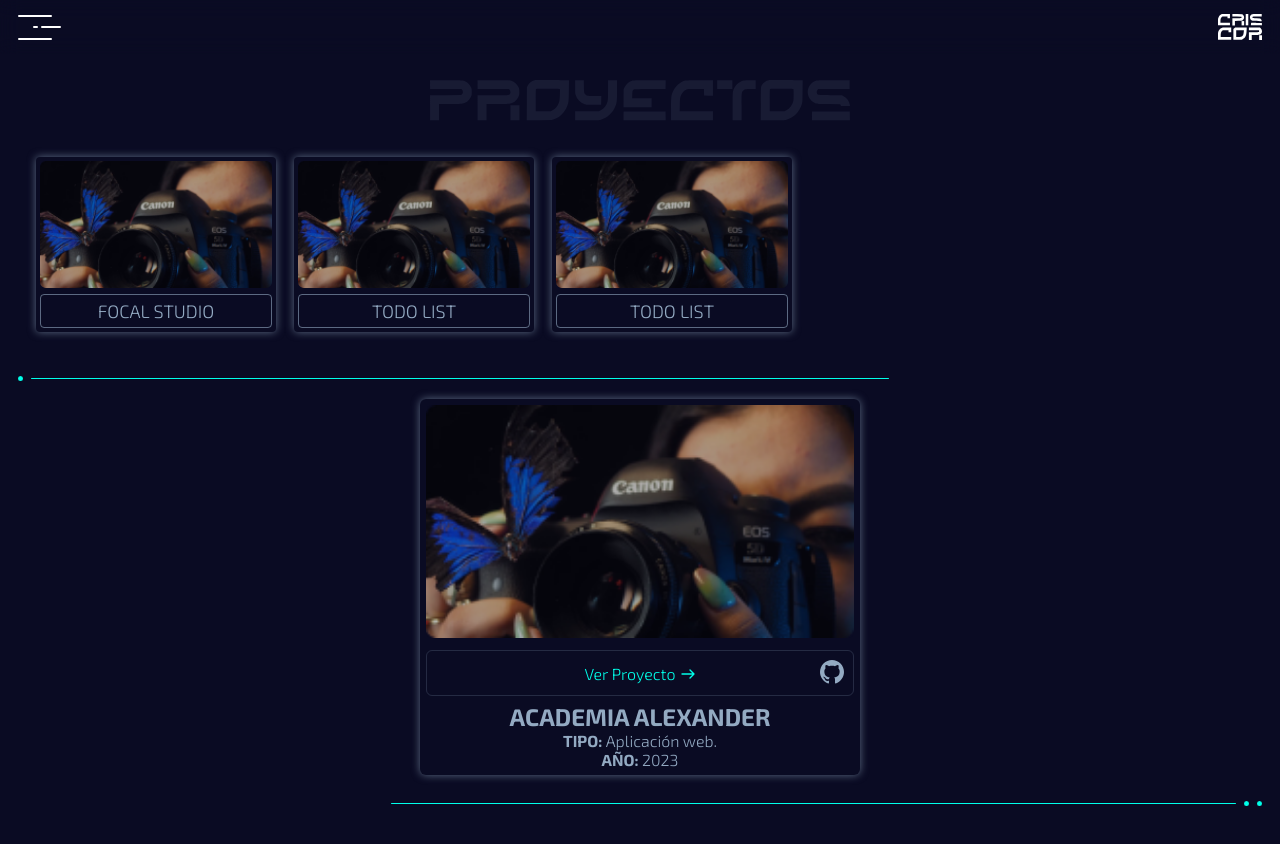
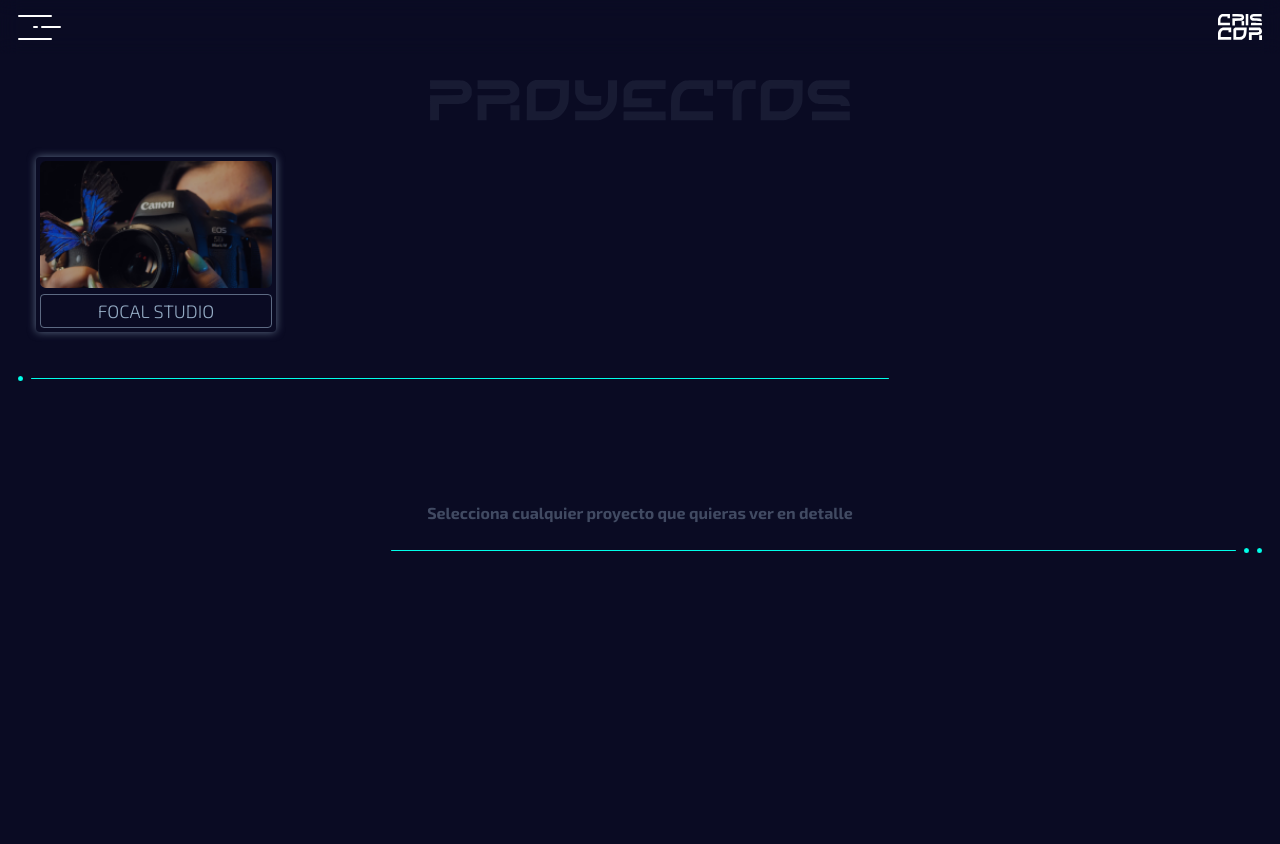
Before and after one commit to CrisdCor/cristian-corrales-portfolio, a React (Vite) app: page /projects in a window 1280 px wide. Shown: the top 844 px of the page. After the commit the page ends 800 px from the top, so only its background shows below. Built offline with nearby package versions, Linux system fonts and the light colour scheme.

Commit message:
Se comienza a dar funcionalidad a la sección de proyectos, se deben mejorar las animaciones y la lógia de cierre y apertura del proyecto, no está renderizando en el detalle

```diff
--- a/src/Components/CardDetailProject/index.jsx
+++ b/src/Components/CardDetailProject/index.jsx
@@ -1,26 +1,36 @@
 import React from "react";
-import DummieImage from "../../assets/Images/FotoPrueba.png";
+import { useContext } from "react";
+import { ProjectContext } from "../../Context/ProjectContext.jsx";
 import IconGitHub from "../../assets/Icons/IconGithub.svg";
 import IconRightArrow from "../../assets/Icons/IconRightArrow.svg";
 import "./styles.css";
 
-const CardDetailProject = ({ name, type, year, repository, url, image }) => {
+const CardDetailProject = () => {
+  const context = useContext(ProjectContext);
+
   return (
     <div className="detail-project-section">
       <div className="line-decoration">
         <span className="line-decoration--circle"></span>
         <span className="line-decoration--line"></span>
       </div>
-      <article className="detail-project-section__card">
+      <article
+        className={`${
+          context.isProjectOpen === false
+            ? "detail-project-section__card--close"
+            : "detail-project-section__card"
+        }`}
+      >
         <img
           className="detail-project-section__card--image"
-          src={DummieImage}
-          alt={name}
+          src={context.projectToShow.image}
+          alt={context.projectToShow.name}
         />
         <div className="description__links">
           <a
             className="description__links__project text-m"
-            href="https://github.com/"
+            href={context.projectToShow.url}
+            target="_blank"
           >
             Ver Proyecto
             <span>
@@ -29,22 +39,35 @@
           </a>
           <a
             className="description__links__repository"
-            href="https://github.com/"
+            href={context.projectToShow.repository}
+            target="_blank"
           >
             <img src={IconGitHub} alt="" />
           </a>
         </div>
         <div className="description__text">
-          <h2 className="text-lg text-center">ACADEMIA ALEXANDER</h2>
+          <h2 className="text-lg text-center">{context.projectToShow.name}</h2>
           <p className="text-m text-bold text-center">
-            TIPO: <span className="text-m text-regular">Aplicación web.</span>
+            TIPO:{" "}
+            <span className="text-m text-regular">
+              {context.projectToShow.type}
+            </span>
           </p>
           <p className="text-m text-bold text-center">
-            AÑO: <span className="text-m text-regular">2023</span>
+            AÑO:{" "}
+            <span className="text-m text-regular">
+              {context.projectToShow.year}
+            </span>
           </p>
         </div>
       </article>
-      <p className="detail-project-section--text text-m text-center text-bold">
+      <p
+        className={`${
+          context.isProjectOpen === false
+            ? "detail-project-section--text text-m text-center text-bold"
+            : "detail-project-section--text-close text-m text-center text-bold"
+        }`}
+      >
         Selecciona cualquier proyecto que quieras ver en detalle
       </p>
       <div className="line-decoration line-decoration--right">
--- a/src/Components/CardDetailProject/styles.css
+++ b/src/Components/CardDetailProject/styles.css
@@ -1,6 +1,7 @@
 .detail-project-section {
   width: 100%;
   height: auto;
+  /* overflow: hidden; */
 }
 
 .detail-project-section .line-decoration {
@@ -22,6 +23,25 @@
   gap: 0.6rem;
   border-radius: 0.6rem;
   box-shadow: 0 0 8px rgba(147, 170, 194, 0.6);
+  animation: show-project 2s ease-in-out forwards;
+}
+
+@keyframes show-project {
+  from{
+    transform: translateY(200%);
+    opacity: 0;
+    display: none;
+  }
+  to{
+    transform: translateY(0);
+    opacity: 1;
+  }
+
+}
+
+.detail-project-section__card--close{
+  transform: translateY(-200%);
+  opacity: 0;
 }
 
 .detail-project-section__card--image {
@@ -80,5 +100,21 @@
 .detail-project-section--text {
   padding: 1.8rem 0;
   opacity: 0.4;
-  display: none;
 }
+
+.detail-project-section--text-close {
+  padding: 1.8rem 0;
+  opacity: 0.4;
+  animation: close-text-project 1s ease-in-out forwards;
+}
+
+@keyframes close-text-project {
+  from{
+    transform: translateX(0);
+  }
+
+  to{
+    transform: translateX(-200%);
+  }
+
+}
--- a/src/Components/CardProject/index.jsx
+++ b/src/Components/CardProject/index.jsx
@@ -1,9 +1,18 @@
 import React from "react";
+import { useContext } from "react";
+import { ProjectContext } from "../../Context/ProjectContext.jsx";
 import "./styles.css";
 
 const CardProject = ({ name, image }) => {
+  const context = useContext(ProjectContext);
+
+  const showProject = () => {
+    context.openProjectDetail();
+    // context.setProjecTotShow();
+  };
+
   return (
-    <article className="card-project">
+    <article className="card-project" onClick={() => showProject()}>
       <img className="card-project__image" src={image} alt={name} />
       <div className="card-project__text">
         <p className="text-l text-center text-regular">{name}</p>
--- a/src/Context/ProjectContext.jsx
+++ b/src/Context/ProjectContext.jsx
@@ -1,5 +1,5 @@
 import React from "react";
-import { createContext, useContext } from "react";
+import { createContext, useContext, useState } from "react";
 import ImageFocalStudio from "../assets/Images/FotoPrueba.png";
 
 export const ProjectContext = createContext();
@@ -15,28 +15,26 @@
       url: "https://crisdcor.github.io/curso-react-intro/",
       image: ImageFocalStudio,
     },
-    {
-      name: "Todo List",
-      description: "Empresa de fotografía",
-      type: "Aplicación web",
-      year: 2023,
-      repository: "https://github.com/CrisdCor/curso-shopi-project",
-      url: "https://crisdcor.github.io/curso-react-intro/",
-      image: ImageFocalStudio,
-    },
-    {
-      name: "Todo List",
-      description: "Empresa de fotografía",
-      type: "Aplicación web",
-      year: 2023,
-      repository: "https://github.com/CrisdCor/curso-shopi-project",
-      url: "https://crisdcor.github.io/curso-react-intro/",
-      image: ImageFocalStudio,
-    },
   ];
 
+  const [isProjectOpen, setIsProjectOpen] = useState(false);
+  const openProjectDetail = () => setIsProjectOpen(true);
+  const closeProjectDetail = () => setIsProjectOpen(false);
+
+  const [projectToShow, setProjecTotShow]=useState({})
+
   return (
-    <ProjectContext.Provider value={{ getProjectsData }}>
+    <ProjectContext.Provider
+      value={{
+        getProjectsData,
+        isProjectOpen,
+        setIsProjectOpen,
+        projectToShow,
+        setProjecTotShow,
+        openProjectDetail,
+        closeProjectDetail
+      }}
+    >
       {children}
     </ProjectContext.Provider>
   );
```
